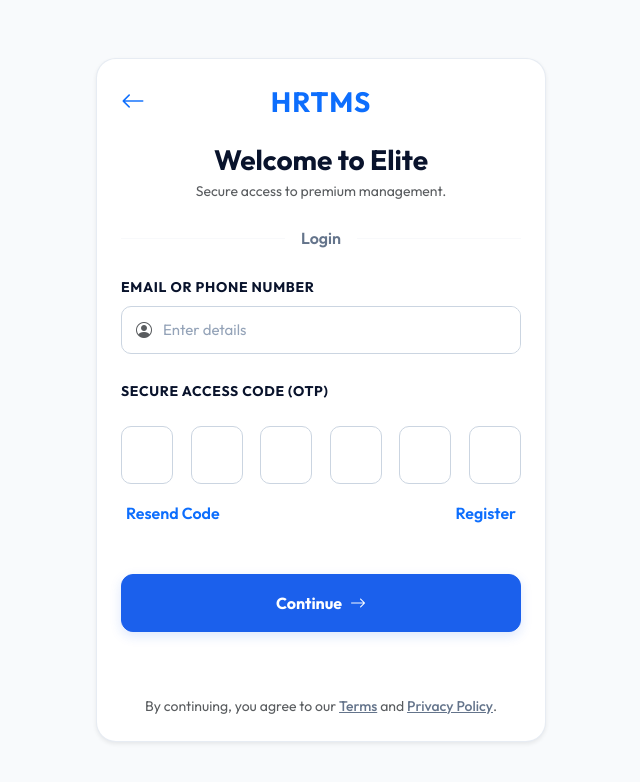
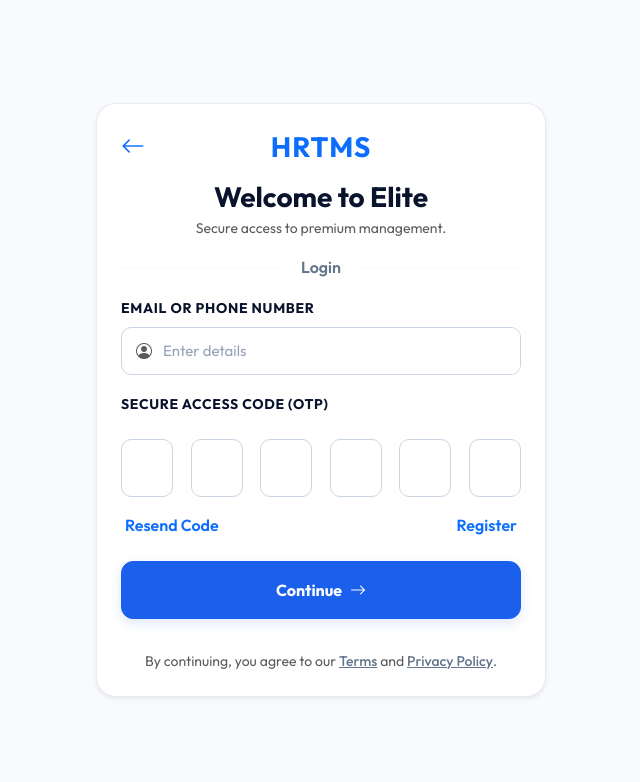
Before and after one commit to AnVu05/HRTMS-FE, a React (Vite) app: page / in a window 1280 px wide. Shown: the top 782 px of the page, without its empty margins (319-959 px from the left). Built offline with nearby package versions, Linux system fonts and the light colour scheme.

Commit message:
Smal update
sửa lại nút login cho thẳng hàng, xóa bớt copy right k cần thiết

```diff
--- a/src/index.css
+++ b/src/index.css
@@ -26,7 +26,6 @@ body {
   min-height: 100vh;
   display: flex;
   flex-direction: column;
-  justify-content: center;
   align-items: center;
   padding: 1.5rem;
   box-sizing: border-box;
--- a/src/pages/LoginOtp.jsx
+++ b/src/pages/LoginOtp.jsx
@@ -74,10 +74,10 @@ function LoginOtp({ onNavigate }) {
   };
 
   return (
-    <div className="auth-card mx-auto shadow-sm p-4 d-flex flex-column justify-content-between">
+    <div className="auth-card mx-auto shadow-sm p-4 d-flex flex-column justify-content-between my-auto">
       <div>
         {/* Header bar */}
-        <div className="d-flex align-items-center justify-content-between mb-4">
+        <div className="d-flex align-items-center justify-content-between mb-3">
           <button
             type="button"
             className="btn btn-link p-0 text-primary border-0"
@@ -91,13 +91,13 @@ function LoginOtp({ onNavigate }) {
         </div>
 
         {/* Welcome Section */}
-        <div className="text-center my-4">
+        <div className="text-center my-3">
           <h2 className="fw-bold text-dark-navy mb-1 fs-3">Welcome to Elite</h2>
           <p className="text-muted mb-0 small">Secure access to premium management.</p>
         </div>
 
         {/* Tab separator "Login" */}
-        <div className="text-center position-relative my-4">
+        <div className="text-center position-relative my-3">
           <span className="bg-white px-3 text-secondary-custom fw-semibold position-relative z-3 fs-6">Login</span>
           <hr className="position-absolute top-50 start-0 end-0 m-0 z-1 border-light-gray" />
         </div>
@@ -112,7 +112,7 @@ function LoginOtp({ onNavigate }) {
 
         <form onSubmit={handleSubmit} noValidate>
           {/* Email or Phone field */}
-          <div className="mb-4 text-start">
+          <div className="mb-3 text-start">
             <label className="form-label small fw-bold text-dark-navy mb-2" style={{ letterSpacing: '0.05em' }}>
               EMAIL OR PHONE NUMBER
             </label>
@@ -158,7 +158,7 @@ function LoginOtp({ onNavigate }) {
             <div className="d-flex justify-content-between align-items-center mt-2 px-1">
               <button
                 type="button"
-                className={`btn btn-link p-0 text-decoration-none small fw-semibold resend-btn ${resendTimer > 0 ? 'text-muted disabled' : 'text-primary'}`}
+                className={`btn btn-link p-0 border-0 text-decoration-none small fw-semibold resend-btn ${resendTimer > 0 ? 'text-muted disabled' : 'text-primary'}`}
                 onClick={handleResend}
                 disabled={resendTimer > 0}
               >
@@ -167,7 +167,7 @@ function LoginOtp({ onNavigate }) {
 
               <button
                 type="button"
-                className="btn btn-link p-0 text-decoration-none small text-primary fw-semibold"
+                className="btn btn-link p-0 border-0 text-decoration-none small text-primary fw-semibold"
                 onClick={() => onNavigate('register')}
               >
                 Register
@@ -176,7 +176,7 @@ function LoginOtp({ onNavigate }) {
           </div>
 
           {/* Continue Button */}
-          <div className="mt-5">
+          <div className="mt-4">
             <button
               type="submit"
               className="btn btn-primary w-100 py-3 fw-bold d-flex align-items-center justify-content-center gap-2 continue-btn"
@@ -188,7 +188,7 @@ function LoginOtp({ onNavigate }) {
       </div>
 
       {/* Footer */}
-      <div className="mt-5 pt-3">
+      <div className="mt-4 pt-2">
         <p className="text-muted text-center small mb-0 font-sans footer-disclaimer">
           By continuing, you agree to our{' '}
           <a href="#" className="text-decoration-underline text-secondary-custom hover-primary fw-medium">Terms</a>{' '}
--- a/src/pages/Register.jsx
+++ b/src/pages/Register.jsx
@@ -56,10 +56,10 @@ function Register({ onNavigate }) {
   };
 
   return (
-    <div className="register-container mx-auto d-flex flex-column justify-content-between min-vh-100 py-3">
+    <div className="register-container mx-auto d-flex flex-column justify-content-between py-2 my-auto">
       {/* Main Registration Card */}
       <div className="auth-card mx-auto shadow-sm p-4 bg-white border border-light-gray flex-grow-0 my-auto">
-        <div className="text-center my-3">
+        <div className="text-center mt-2 mb-2">
           <h2 className="fw-bold text-dark-navy mb-1 fs-3">Join the Elite</h2>
           <p className="text-muted mb-0 small">Register for RoyalTurf Management System</p>
         </div>
@@ -72,7 +72,7 @@ function Register({ onNavigate }) {
           </div>
         )}
 
-        <form onSubmit={handleSubmit} className="mt-4" noValidate>
+        <form onSubmit={handleSubmit} className="mt-3" noValidate>
           {/* Username Field */}
           <div className="mb-3 text-start">
             <label className="form-label small fw-semibold text-secondary-custom mb-1">Username</label>
@@ -151,7 +151,7 @@ function Register({ onNavigate }) {
           </div>
 
           {/* Platform Role dropdown */}
-          <div className="mb-4 text-start">
+          <div className="mb-3 text-start">
             <label className="form-label small fw-semibold text-secondary-custom mb-1">Platform Role</label>
             <div className={`input-group input-group-custom ${errors.role ? 'is-invalid' : ''}`}>
               <span className="input-group-text bg-transparent text-muted">
@@ -188,13 +188,14 @@ function Register({ onNavigate }) {
         </form>
 
         {/* Bottom Switch Link */}
-        <div className="text-center mt-4">
+        <div className="text-center mt-3">
           <p className="small mb-0 text-muted">
             Already have an account?{' '}
             <button
               type="button"
-              className="btn btn-link p-0 text-decoration-none small text-primary fw-semibold"
+              className="btn btn-link p-0 border-0 text-decoration-none small text-primary fw-semibold"
               onClick={() => onNavigate('login')}
+              style={{ display: 'inline', verticalAlign: 'baseline', lineHeight: 'inherit' }}
             >
               Login
             </button>
@@ -202,12 +203,12 @@ function Register({ onNavigate }) {
         </div>
       </div>
 
-      {/* Corporate Footer */}
-      <div className="text-center mt-5">
+      {/* Corporate Footer
+      <div className="text-center mt-3">
         <p className="copyright-text small mb-0">
           &copy; 2024 ROYALTURF INTERNATIONAL. ALL RIGHTS RESERVED.
         </p>
-      </div>
+      </div> */}
     </div>
   );
 }
```
